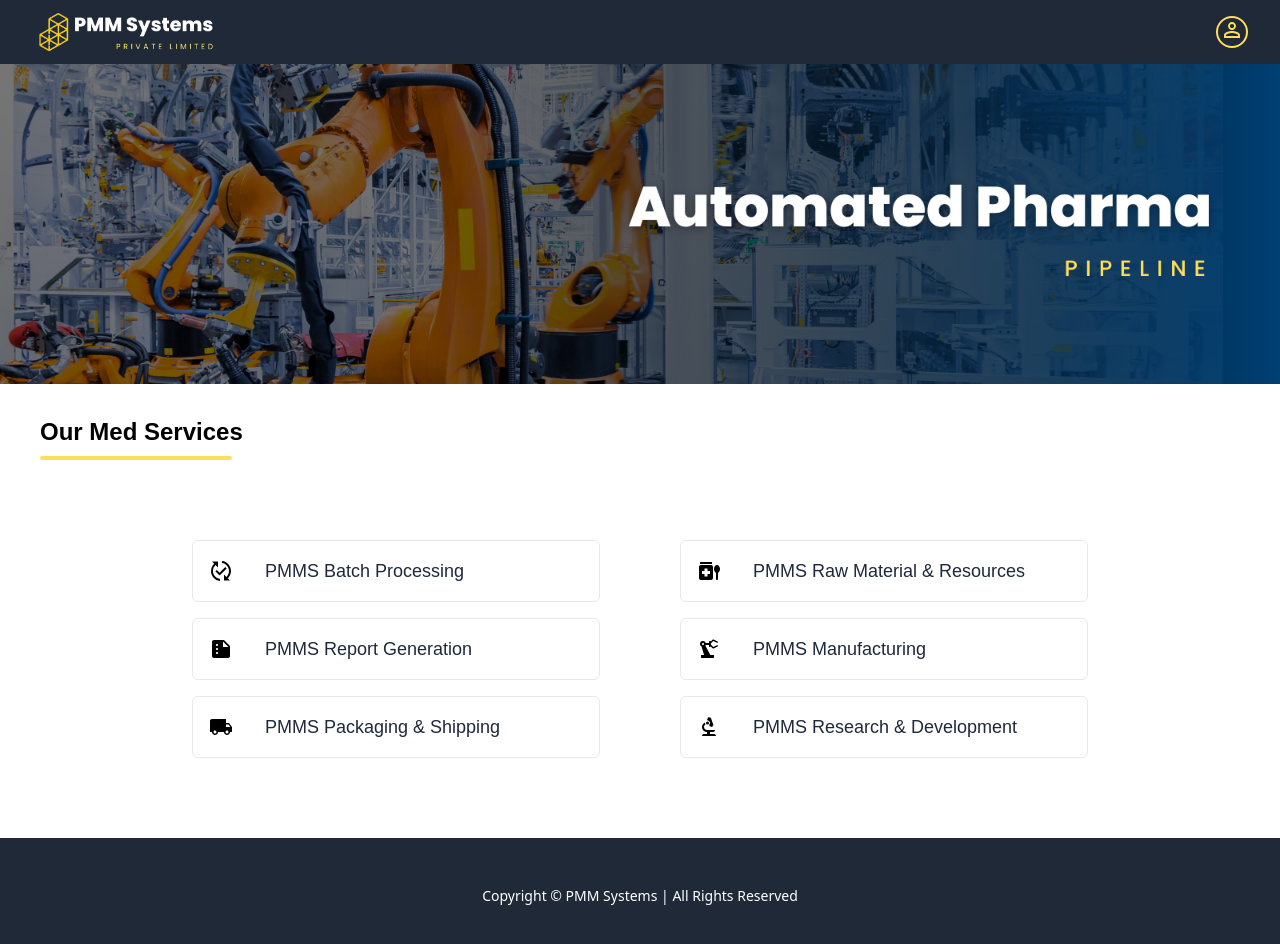
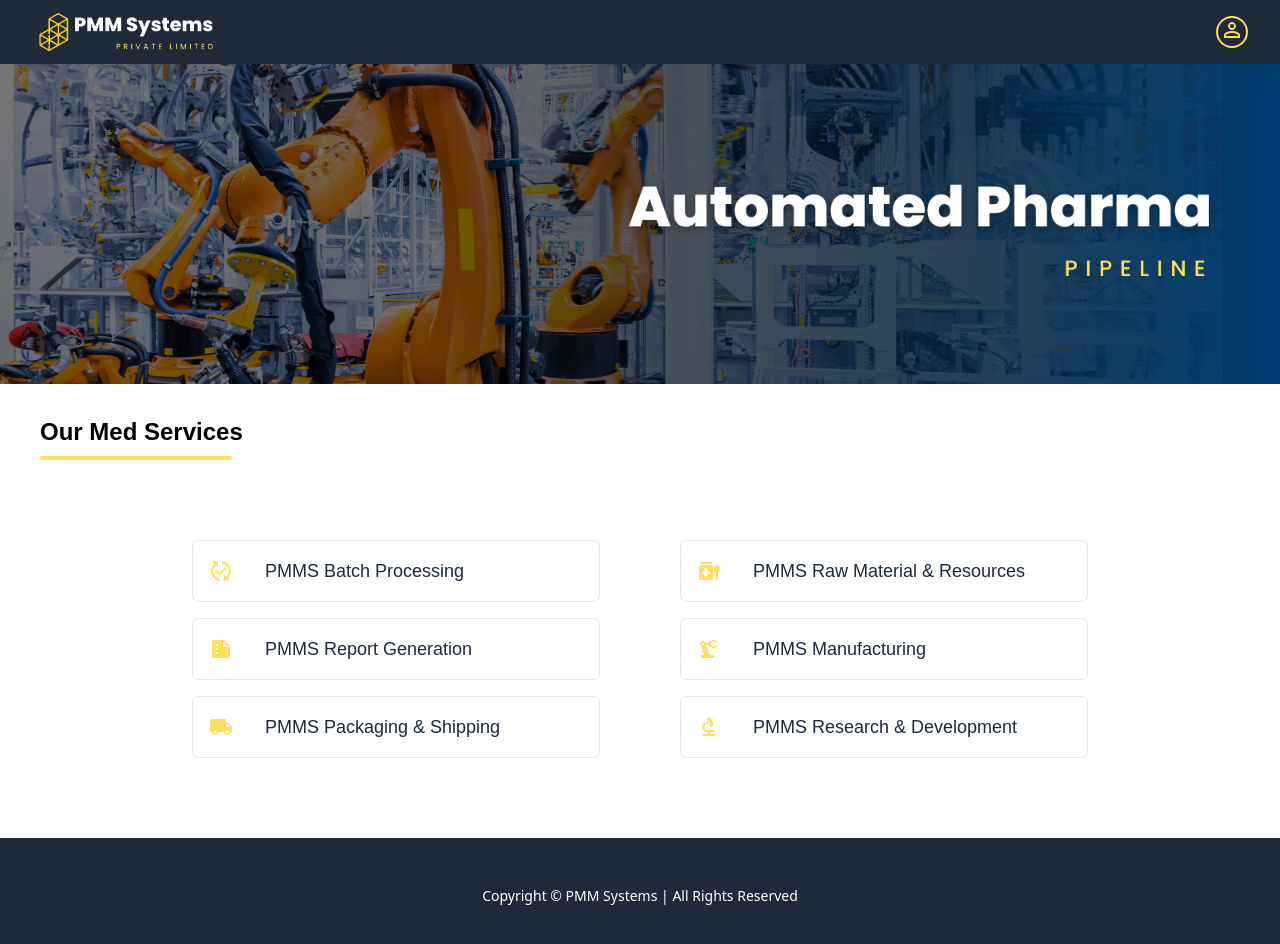
Before and after one commit to Harish1611/Pharma-Medical-Management-System, a React (Create React App) app: page / in a window 1280 px wide. Shown: the top 944 px of the page. Built offline with nearby package versions, Linux system fonts and the light colour scheme.

Commit message:
Modified: Med Services Icon color changed

```diff
--- a/src/Components/Home/MedServicesCard.jsx
+++ b/src/Components/Home/MedServicesCard.jsx
@@ -17,7 +17,7 @@
       {cardData.map((item, index) => (
         <Grid key={index} item xs={12} sm={6} >
           <div className='border rounded-md py-4 px-2 mx-8 sm:p-4 transition ease-in-out delay-150 hover:-translate-y-1 hover:scale-110  duration-300  hover:shadow-md cursor-pointer flex overflow-hidden' onClick={() => navigate(`/${item.url}`)} >
-            <div className='flex-col'>
+            <div className='flex-col text-[#FFDE59]'>
               {item.icon} {/* Render the icon component */}
             </div>
             <div className='flex-col'>
```
